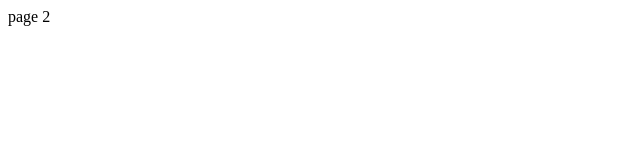
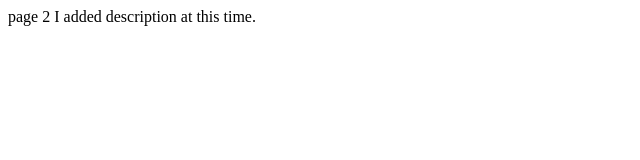
Before and after one commit to hirony/hirony, a plain HTML site: page page_2.html in a window 1280 px wide. Shown: the whole page, without its empty margins (0-640 px from the left). Drawn offline with Linux system fonts and the light colour scheme.

Commit message:
add description

```diff
--- a/page_2.html
+++ b/page_2.html
@@ -3,5 +3,7 @@
 </head>
 <body>
 page 2
+
+I added description at this time.
 </body>
 </html>
```
